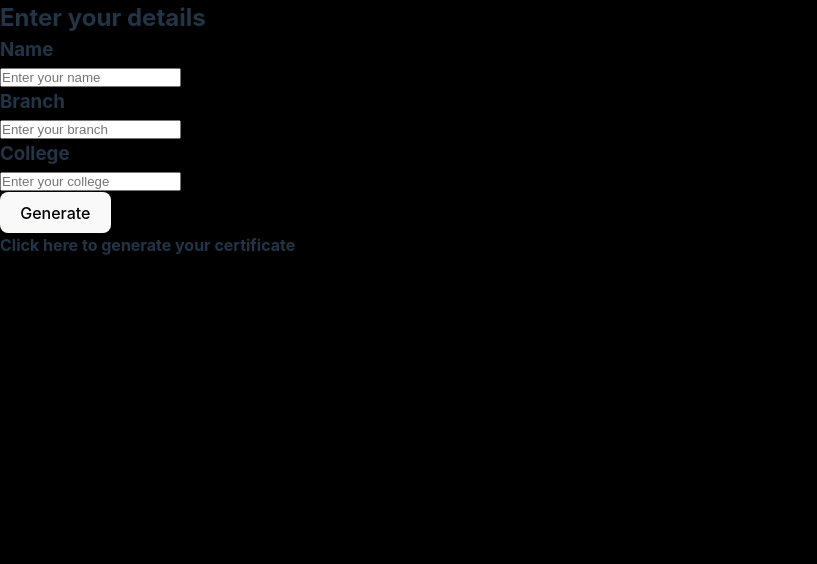
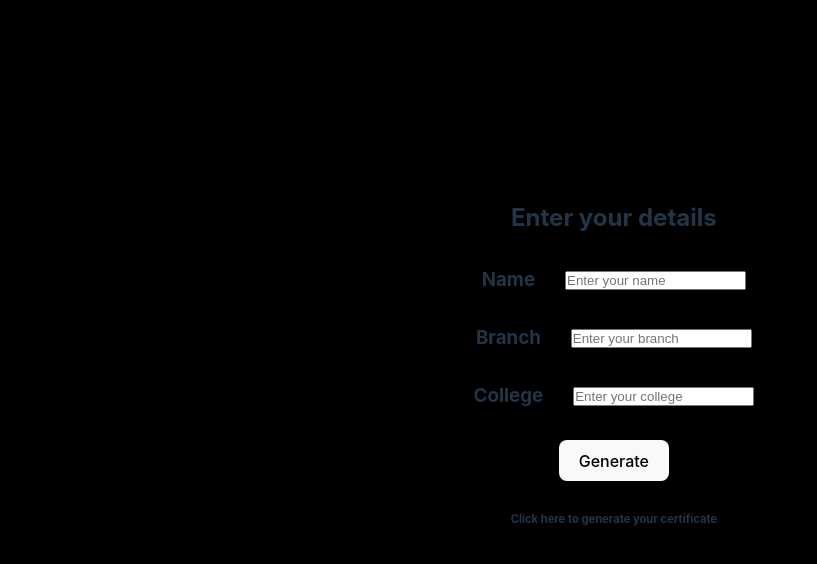
Before and after one commit to rohancs127/Certificate-generator, a React (Vite) app: page / in a window 1280 px wide. Shown: the top 564 px of the page, without its empty margins (0-817 px from the left). Built offline with nearby package versions, Linux system fonts and the light colour scheme.

Commit message:
updated styles of input

```diff
--- a/src/assets/styles/Input.module.css
+++ b/src/assets/styles/Input.module.css
@@ -0,0 +1,21 @@
+.formDiv{
+    display: flex;
+    flex-direction: column;
+    align-items: center;
+    justify-content: center;
+    position: absolute;
+    top: 25%;
+    left: 37%;
+    row-gap: 30px;
+}
+
+.contentDiv{
+    display: flex;
+    align-items: center;
+    justify-content: center;
+    column-gap: 30px;
+}
+
+.subtitle{
+    font-size: 0.7rem;
+}
```
